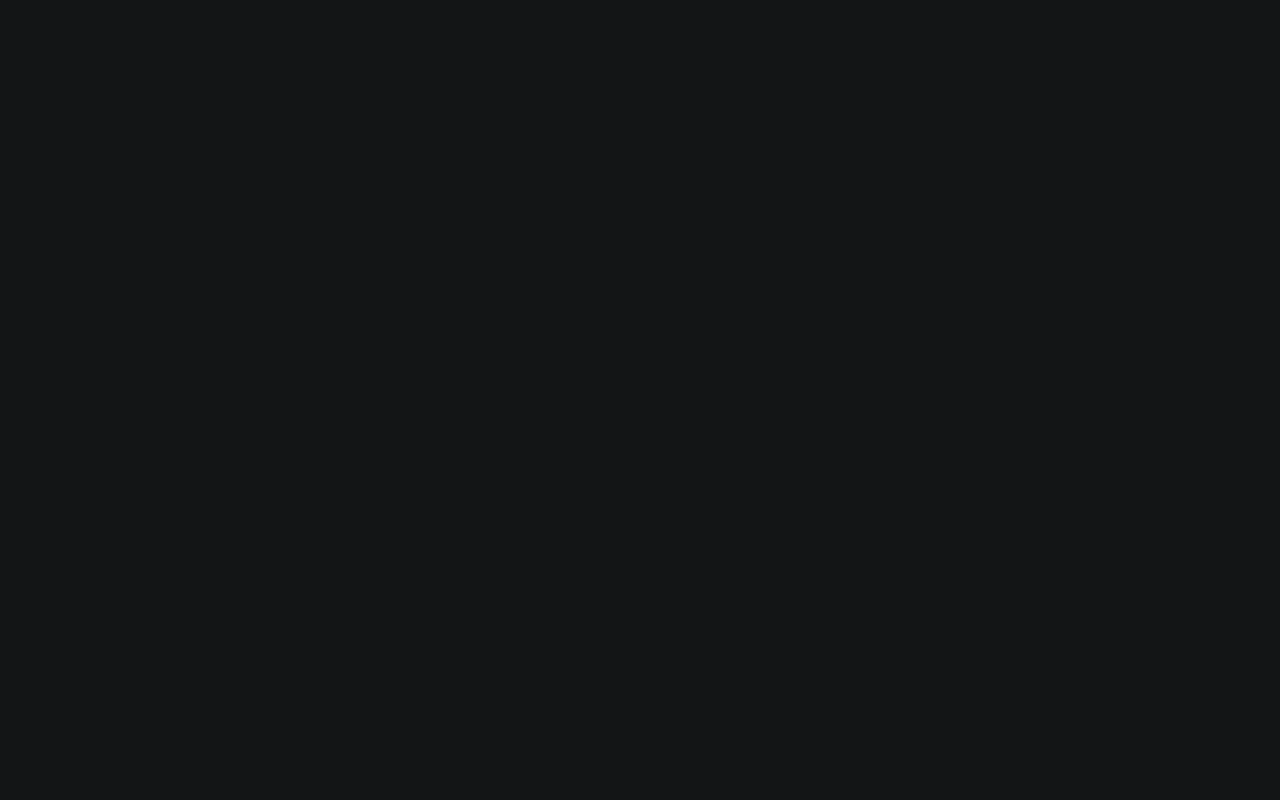
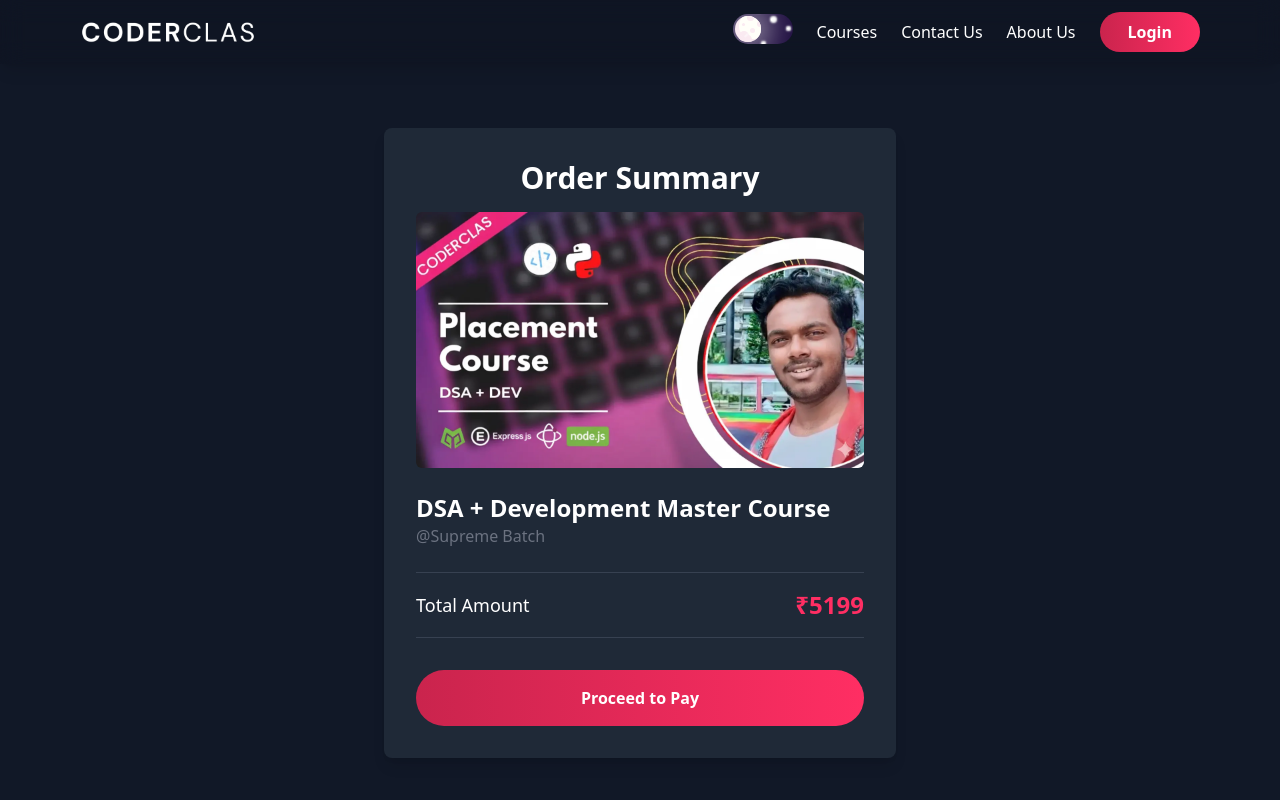
Before and after one commit to dabba4210/Placement-course, a React (Vite) app: page /payment in a window 1280 px wide. Before the commit this address had no page. Shown: the top 800 px of the page. Built offline with nearby package versions, Linux system fonts and the light colour scheme.

Commit message:
payment frontend done

```diff
--- a/src/App.jsx
+++ b/src/App.jsx
@@ -4,6 +4,7 @@
 import About from './pages/About';
 import Contact from './pages/Contact';
 import Login from './pages/Login';
+import Payment from './pages/Payment'; // Import the new page
 
 function App() {
   return (
@@ -13,6 +14,7 @@
         <Route path="/about" element={<About />} />
         <Route path="/contact" element={<Contact />} />
         <Route path="/login" element={<Login />} />
+        <Route path="/payment" element={<Payment />} /> {/* Add the new payment route */}
       </Routes>
     </Router>
   );
--- a/src/components/Navbar.jsx
+++ b/src/components/Navbar.jsx
@@ -1,8 +1,5 @@
 import React, { useState, useEffect } from 'react';
-import { Link } from 'react-router-dom';
-// Note: The specific theme toggler CSS is complex, so for simplicity,
-// its styles are included in a separate file. In a real project,
-// you might use a library or more advanced CSS techniques.
+import { Link, useLocation } from 'react-router-dom'; // 1. Import useLocation
 import './ThemeToggler.css';
 
 // Importing images
@@ -12,6 +9,7 @@
 const Navbar = () => {
     const [theme, setTheme] = useState('dark');
     const [isMenuOpen, setIsMenuOpen] = useState(false);
+    const location = useLocation(); // 2. Get the current page location
 
     useEffect(() => {
         if (theme === 'dark') {
@@ -27,6 +25,20 @@
 
     const toggleMenu = () => {
         setIsMenuOpen(!isMenuOpen);
+    };
+
+    // 3. This function handles the smooth scroll
+    const handleCoursesLinkClick = (e) => {
+        setIsMenuOpen(false); // Close menu on click
+        // If we are already on the homepage, scroll smoothly
+        if (location.pathname === '/') {
+            e.preventDefault();
+            const coursesSection = document.getElementById('courses');
+            if (coursesSection) {
+                coursesSection.scrollIntoView({ behavior: 'smooth' });
+            }
+        }
+        // If on another page, the <Link> will navigate to the homepage and jump to the section.
     };
 
     return (
@@ -64,7 +76,8 @@
 
                     <div className={`md:flex items-center space-x-6 ${isMenuOpen ? 'flex' : 'hidden'}
                         absolute md:static top-full right-0 flex-col md:flex-row bg-blog md:bg-transparent w-3/4 md:w-auto h-screen md:h-auto pt-10 md:pt-0`}>
-                        <Link to="/#courses" className="text-white md:text-inherit text-center py-2 md:py-0">Courses</Link>
+                        {/* 4. Add the onClick handler here */}
+                        <Link to="/#courses" onClick={handleCoursesLinkClick} className="text-white md:text-inherit text-center py-2 md:py-0">Courses</Link>
                         <Link to="/contact" className="text-white md:text-inherit text-center py-2 md:py-0">Contact Us</Link>
                         <Link to="/about" className="text-white md:text-inherit text-center py-2 md:py-0">About Us</Link>
                         <Link to="/login">
--- a/src/pages/Home.jsx
+++ b/src/pages/Home.jsx
@@ -1,4 +1,5 @@
 import React, { useEffect, useRef } from 'react';
+import { Link } from 'react-router-dom'; // Make sure Link is imported
 import Typed from 'typed.js';
 import Navbar from '../components/Navbar';
 import Footer from '../components/Footer';
@@ -98,7 +99,7 @@
                     <div className="container mx-auto px-6 text-center">
                         <h2 className="text-4xl font-bold mb-8">What would you like to <span className="text-blog">Learn?</span></h2>
                         <div className="max-w-sm mx-auto bg-white dark:bg-gray-900 rounded-lg shadow-lg overflow-hidden transition-transform duration-500 hover:scale-105">
-                            <a href="#">
+                            <Link to="/payment">
                                 <img className="w-full" src={courseThumbnail} alt="Course Thumbnail" />
                                 <div className="p-6">
                                     <p className="inline-block px-3 py-1 text-xs font-bold text-green-600 border-2 border-green-600 rounded-full">BEGINNER TO ADVANCED 🔥🔥🔥</p>
@@ -110,7 +111,7 @@
                                         <p className="px-3 py-1 text-sm font-bold text-white bg-green-500 rounded-md">60% off</p>
                                     </div>
                                 </div>
-                            </a>
+                            </Link>
                         </div>
                     </div>
                 </section>
--- /dev/null
+++ b/src/pages/Payment.jsx
@@ -0,0 +1,70 @@
+import React from 'react';
+import { useNavigate } from 'react-router-dom';
+import Navbar from '../components/Navbar';
+import Footer from '../components/Footer';
+import courseImage from '../assets/images/course.webp'; // Your course image
+
+const Payment = () => {
+    const navigate = useNavigate();
+
+    // This function will call your backend to start the payment process
+    const handlePayment = async () => {
+        try {
+            // IMPORTANT: You need to create this backend endpoint.
+            // This is just a placeholder for your actual API call.
+            const response = await fetch('http://localhost:4000/api/payment', { // Example URL
+                method: 'POST',
+                headers: {
+                    'Content-Type': 'application/json',
+                },
+                body: JSON.stringify({
+                    amount: 5199,
+                    courseName: 'DSA + Development Master Course',
+                }),
+            });
+
+            const data = await response.json();
+
+            if (data.redirectUrl) {
+                // Redirect the user to the PhonePe payment page
+                window.location.href = data.redirectUrl;
+            } else {
+                alert('Payment initiation failed. Please try again.');
+            }
+        } catch (error) {
+            console.error('Payment Error:', error);
+            alert('Could not connect to the payment server. Please try again later.');
+        }
+    };
+
+    return (
+        <div className="bg-white dark:bg-gray-900 text-gray-900 dark:text-white min-h-screen">
+            <Navbar />
+            <main className="pt-32 pb-20 container mx-auto px-6 text-center">
+                <div className="max-w-lg mx-auto bg-gray-50 dark:bg-gray-800 rounded-lg shadow-lg p-8">
+                    <h1 className="text-3xl font-bold mb-4">Order Summary</h1>
+                    <img src={courseImage} alt="Course Thumbnail" className="w-full rounded-md mb-6" />
+
+                    <div className="text-left mb-6">
+                        <h2 className="text-2xl font-bold">DSA + Development Master Course</h2>
+                        <p className="text-gray-500">@Supreme Batch</p>
+                    </div>
+
+                    <div className="flex justify-between items-center border-t border-b border-gray-200 dark:border-gray-700 py-4 my-4">
+                        <span className="text-lg">Total Amount</span>
+                        <span className="text-2xl font-bold text-blog">₹5199</span>
+                    </div>
+
+                    <button
+                        onClick={handlePayment}
+                        className="w-full mt-4 px-8 py-4 rounded-full font-bold text-white bg-gradient-to-r from-blog-secondary to-blog hover:scale-105 transition-transform duration-300">
+                        Proceed to Pay
+                    </button>
+                </div>
+            </main>
+            <Footer />
+        </div>
+    );
+};
+
+export default Payment;
```
